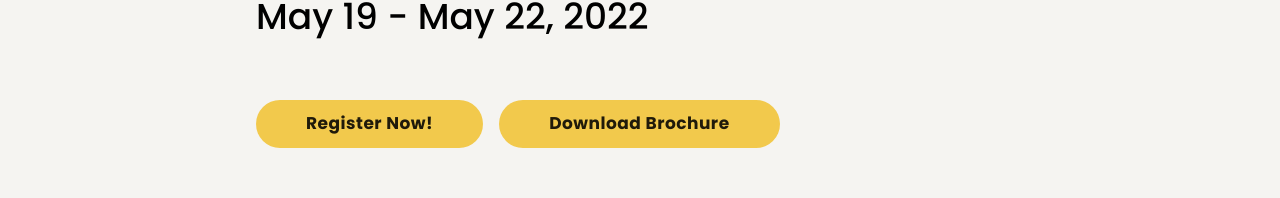
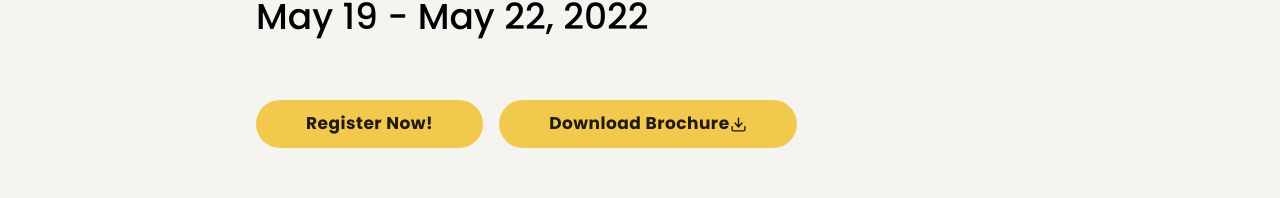
Before and after one commit to GDGCVITBHOPAL/summerfest, a React (Create React App) app: page / in a window 1280 px wide. Shown: the part 355-553 px from the top of the page. Built offline with nearby package versions, Linux system fonts and the light colour scheme.

Commit message:
Brochure UI finished

```diff
--- a/src/pages/HomePage.js
+++ b/src/pages/HomePage.js
@@ -3,6 +3,7 @@ import { Fab } from "@material-ui/core";
 import "./HomePage.css";
 import PageHeader from "../components/PageHeader";
 import Timer from "../components/Timer";
+import { FiDownload } from "react-icons/fi";
 
 function HomePage(props) {
   return (
@@ -16,13 +17,20 @@ function HomePage(props) {
         </div>
         {/* <a style={{textDecoration: "none" }}href="https://tinyurl.com/hd-hacker-guide" target="_blank" rel="noopener noreferrer"> */}
         {/* Make clicking this scroll to register section */}
-        <div className='home-buttons-container'>
+        <div className="home-buttons-container">
           <Fab variant={"extended"} className={"home-button"}>
             Register Now!
           </Fab>
-          <Fab variant={"extended"} className={"home-button"}>
-            Download Brochure
-          </Fab>
+          <a
+            href="https://drive.google.com/file/d/1evmrsNGjU6KJ6Tf5R5dgt9IQKHD-FNFZ/view"
+            target="_blank"
+            rel="noreferrer"
+          >
+            <Fab variant={"extended"} className={"home-button home-brochure"}>
+              <span>Download Brochure </span>
+              <FiDownload />
+            </Fab>
+          </a>
         </div>
         {/* </a> */}
         <div className="home-timer">
```
